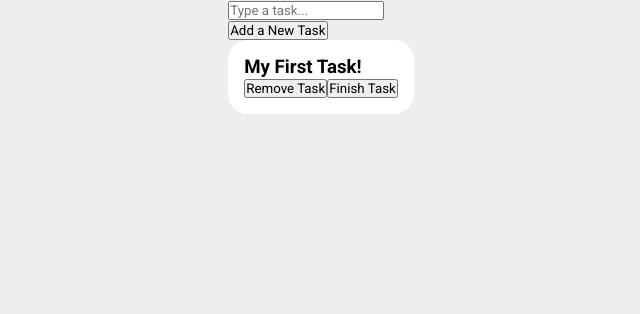
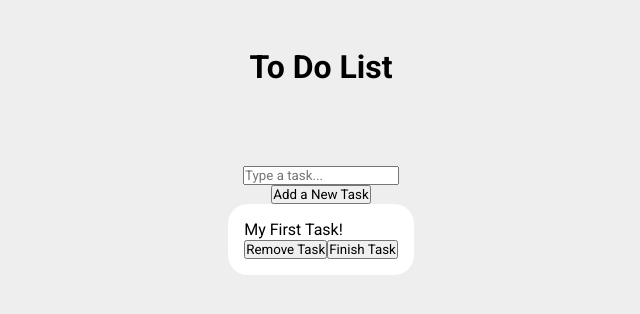
Before and after one commit to cristian-sbardelotto/to-do-list, a React (Vite) app: page / in a window 1280 px wide. Shown: the top 314 px of the page, without its empty margins (319-959 px from the left). Built offline with nearby package versions, Linux system fonts and the light colour scheme.

Commit message:
feat(style): implementing the style and changed component name to Item

```diff
--- a/src/App.tsx
+++ b/src/App.tsx
@@ -1,14 +1,9 @@
 import React from 'react';
-import TaskList from './components/TaskList';
+import List from './components/List';
 
-import { Container } from './styles/index';
 
-const App = () => {
-  return (
-    <Container>
-      <TaskList />
-    </Container>
-  );
-};
+function App() {
+  return <List />;
+}
 
 export default App;
--- a/src/components/TaskList/index.tsx
+++ b/src/components/List/index.tsx
@@ -1,8 +1,19 @@
-import React, { useEffect, useState } from 'react';
+import React, { useState } from 'react';
 
-import { Container, Name } from './styles';
+import { ITask } from '../../types';
 
-const TaskList = () => {
+import {
+  AddButton,
+  Container,
+  FinishButton,
+  Input,
+  Item,
+  Name,
+  RemoveButton,
+  Title,
+} from './styles';
+
+function List() {
   const [taskList, setTaskList] = useState([
     { id: 0, name: 'My First Task!', checked: false },
   ]);
@@ -11,16 +22,13 @@ const TaskList = () => {
 
   function addTask() {
     if (!taskValue) return alert('Type anything in the input');
+    if (taskValue.length > 100)
+      return alert('You have exceeded the maximum characters of the task!');
 
-    setTaskId(taskId + 1);
-
-    const newTask = {
-      id: taskId,
-      name: taskValue,
-      checked: false,
-    };
+    const newTask: ITask = { id: taskId, name: taskValue, checked: false };
 
     setTaskList([...taskList, newTask]);
+    setTaskId(taskId + 1);
     setTaskValue('');
   }
 
@@ -28,12 +36,13 @@ const TaskList = () => {
     const newList = taskList.filter(task => task.id !== id);
     setTaskList(newList);
 
-    taskList.length <= 1 && setTaskId(1);
+    taskList.length <= 1 && setTaskId(1); // resets the tasks ID to 1 if there're no tasks
   }
 
   function finishTask(id: number, checked: boolean) {
     const index = taskList.findIndex(task => task.id === id);
     const newList = taskList;
+
     newList[index].checked = !checked;
     setTaskList([...newList]);
   }
@@ -44,27 +53,34 @@ const TaskList = () => {
   // );
 
   return (
-    <div>
-      <input
+    <Container>
+      <Title>To Do List</Title>
+      <Input
         type='text'
         placeholder='Type a task...'
         onChange={e => setTaskValue(e.target.value)}
         value={taskValue}
       />
-      <Name />
-      <button onClick={addTask}>Add a New Task</button>
+      <AddButton onClick={addTask}>Add a New Task</AddButton>
 
       {taskList.map(task => (
-        <Container key={task.id} checked={task.checked}>
+        <Item
+          key={task.id}
+          checked={task.checked}
+        >
           <Name>{task.name}</Name>
 
-          <button onClick={() => removeTask(task.id)}>Remove Task</button>
+          <RemoveButton onClick={() => removeTask(task.id)}>
+            Remove Task
+          </RemoveButton>
 
-          <button onClick={() => finishTask(task.id, task.checked)}>Finish Task</button>
-        </Container>
+          <FinishButton onClick={() => finishTask(task.id, task.checked)}>
+            Finish Task
+          </FinishButton>
+        </Item>
       ))}
-    </div>
+    </Container>
   );
-};
+}
 
-export default TaskList;
+export default List;
--- /dev/null
+++ b/src/components/List/styles.ts
@@ -0,0 +1,40 @@
+import styled from 'styled-components';
+
+export const Container = styled.main`
+  display: flex;
+  justify-content: center;
+  flex-direction: column;
+  align-items: center;
+`;
+
+export const Title = styled.h1`
+  font-weight: 700;
+  margin: 3rem 0;
+  text-align: center;
+`;
+
+export const Input = styled.input`
+  margin-top: 2rem;
+`;
+
+export const AddButton = styled.button`
+
+`;
+
+export const RemoveButton = styled.button`
+
+`;
+
+export const FinishButton = styled.button`
+
+`;
+
+export const Item = styled.section<{ checked: boolean }>`
+  background-color: #fff;
+  border-radius: 20px;
+  padding: 1rem;
+
+  background-color: ${props => (props.checked ? '#0f09' : '#fff')};
+`;
+
+export const Name = styled.p``;
--- a/src/components/TaskList/styles.ts
+++ /dev/null
@@ -1,11 +0,0 @@
-import styled from 'styled-components';
-
-export const Container = styled.section<{ checked: boolean }>`
-  background-color: #fff;
-  border-radius: 20px;
-  padding: 1rem;
-
-  background-color: ${props => (props.checked ? '#0f0' : '#fff')};
-`;
-
-export const Name = styled.h3``;
--- a/src/styles/GlobalStyle.ts
+++ b/src/styles/GlobalStyle.ts
@@ -1,6 +1,11 @@
 import { createGlobalStyle } from 'styled-components';
 
 export const GlobalStyle = createGlobalStyle`
+  body {
+    height: 100vh;
+    background-color: #eee;
+  }
+
   * {
     margin: 0;
     padding: 0;
--- a/src/styles/index.ts
+++ /dev/null
@@ -1,10 +0,0 @@
-import styled from 'styled-components';
-
-export const Container = styled.main`
-  height: 100vh;
-
-  display: flex;
-  justify-content: center;
-
-  background-color: #eee;
-`;
--- /dev/null
+++ b/src/types/index.ts
@@ -0,0 +1,5 @@
+export interface ITask {
+  id: number;
+  name: string;
+  checked: boolean;
+}
```
